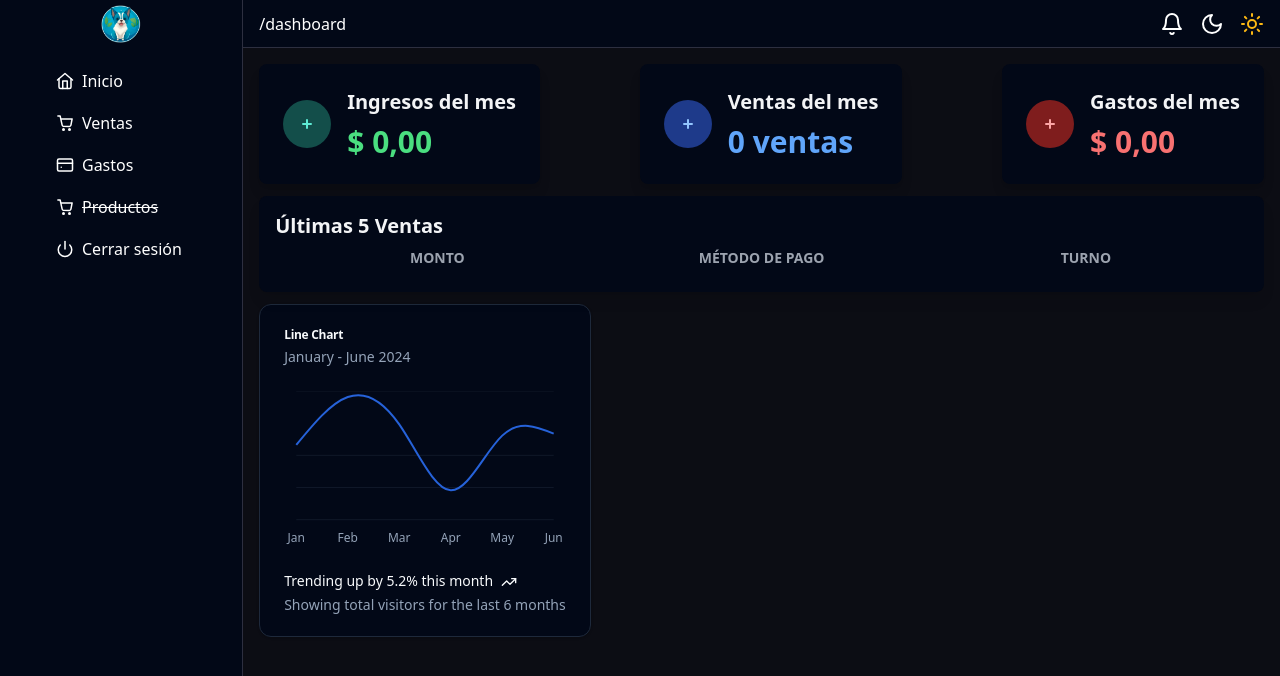
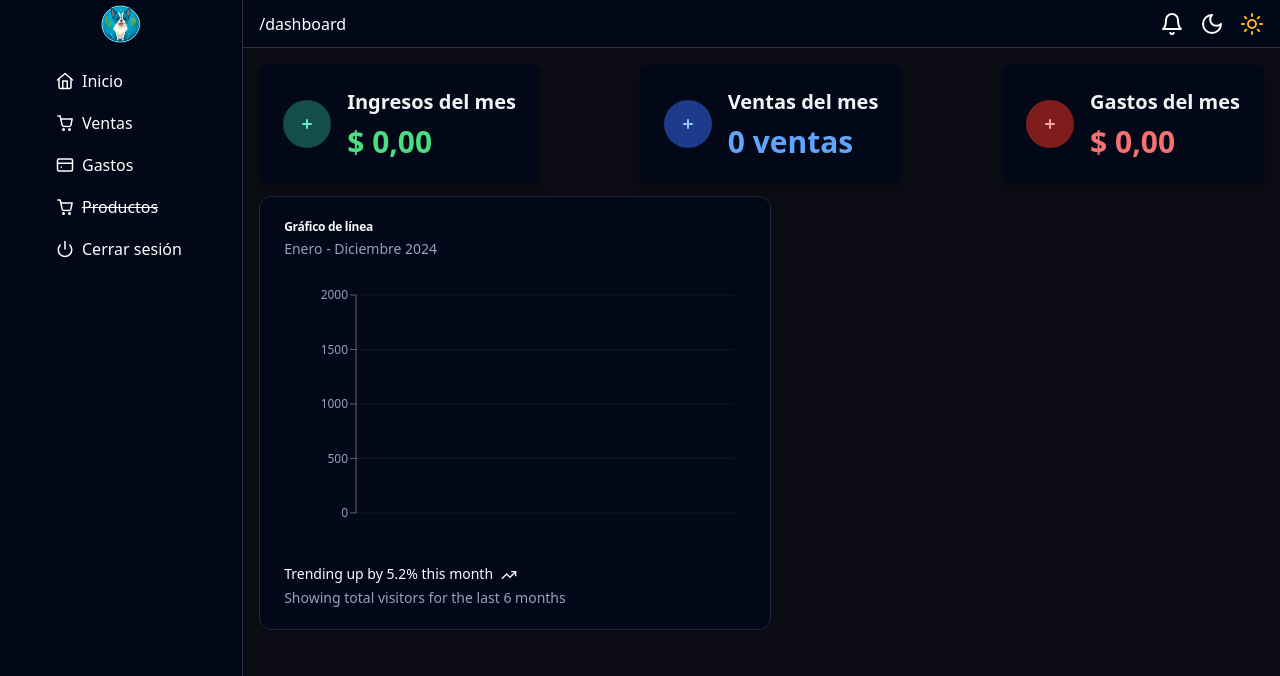
Before and after one commit to manuimfeld/bichitos-dashboard-react, a React (Vite) app: page / in a window 1280 px wide. Shown: the top 676 px of the page. Built offline with nearby package versions, Linux system fonts and the light colour scheme.

Commit message:
add line chart sales year

```diff
--- a/src/hooks/useDashboardData.ts
+++ b/src/hooks/useDashboardData.ts
@@ -5,6 +5,7 @@ const useDashboardData = () => {
   const {
     salesToday,
     salesMonth,
+    salesYear,
     expensesMonth,
     error,
     loadingToday,
@@ -12,15 +13,18 @@ const useDashboardData = () => {
     dataLoaded,
     loadingAll,
     fetchAllData,
+    fetchAllSalesYear,
   } = useStore((state) => ({
     salesToday: state.salesToday,
     salesMonth: state.salesMonth,
+    salesYear: state.salesYear,
     expensesMonth: state.expensesMonth,
     error: state.error,
     loadingToday: state.loadingToday,
     loadingExpenses: state.loadingExpenses,
     dataLoaded: state.dataLoaded,
     loadingAll: state.loadingAll,
+    fetchAllSalesYear: state.fetchAllSalesYear,
     fetchAllData: state.fetchAllData,
   }));
 
@@ -37,6 +41,7 @@ const useDashboardData = () => {
     salesToday,
     salesMonth,
     expensesMonth,
+    salesYear,
     error,
     loadingToday,
     loadingExpenses,
--- a/src/pages/home/Home.tsx
+++ b/src/pages/home/Home.tsx
@@ -6,6 +6,7 @@ export const Home = () => {
   const {
     salesToday,
     salesMonth,
+    salesYear,
     expensesMonth,
     error,
     loadingToday,
@@ -40,7 +41,7 @@ export const Home = () => {
         loadingExpenses={loadingExpenses}
         loadingAll={loadingAll}
       />
-      <ChartSalesCount />
+      <ChartSalesCount data={salesYear} />
     </div>
   );
 };
--- a/src/pages/home/components/chartSalesCount.tsx
+++ b/src/pages/home/components/chartSalesCount.tsx
@@ -1,5 +1,5 @@
 import { TrendingUp } from "lucide-react";
-import { CartesianGrid, Line, LineChart, XAxis } from "recharts";
+import { CartesianGrid, Line, LineChart, XAxis, YAxis } from "recharts";
 import {
   Card,
   CardContent,
@@ -14,39 +14,53 @@ import {
   ChartTooltip,
   ChartTooltipContent,
 } from "@/components/ui/chart";
+import { format, parseISO } from "date-fns";
 export const description = "A line chart";
 const chartData = [
-  { month: "January", desktop: 186 },
-  { month: "February", desktop: 305 },
-  { month: "March", desktop: 237 },
-  { month: "April", desktop: 73 },
-  { month: "May", desktop: 209 },
-  { month: "June", desktop: 214 },
+  { month: "January", sales: 186 },
+  { month: "February", sales: 305 },
+  { month: "March", sales: 237 },
+  { month: "April", sales: 73 },
+  { month: "May", sales: 209 },
+  { month: "June", sales: 214 },
 ];
 const chartConfig = {
-  desktop: {
-    label: "Desktop",
+  sales: {
+    label: "Ventas",
     color: "hsl(var(--chart-1))",
   },
 } satisfies ChartConfig;
-export function ChartSalesCount() {
+export function ChartSalesCount({ data }) {
+  const getMonthName = (isoDate) => {
+    const date = parseISO(isoDate);
+    return format(date, "MMMM"); // 'MMMM' para el nombre completo del mes
+  };
+  const transformedData = data.map((item) => ({
+    ...item,
+    month: getMonthName(item.month),
+  }));
+
+  console.log(transformedData);
+
   return (
-    <Card>
+    <Card className="w-[40vw]">
       <CardHeader>
-        <CardTitle>Line Chart</CardTitle>
-        <CardDescription>January - June 2024</CardDescription>
+        <CardTitle>Gráfico de línea</CardTitle>
+        <CardDescription>Enero - Diciembre 2024</CardDescription>
       </CardHeader>
       <CardContent>
         <ChartContainer config={chartConfig}>
           <LineChart
             accessibilityLayer
-            data={chartData}
+            data={transformedData}
             margin={{
               left: 12,
               right: 12,
+              top: 12,
             }}
           >
             <CartesianGrid vertical={false} />
+            <YAxis domain={[0, 2000]} />
             <XAxis
               dataKey="month"
               tickLine={false}
@@ -54,14 +68,15 @@ export function ChartSalesCount() {
               tickMargin={8}
               tickFormatter={(value) => value.slice(0, 3)}
             />
+
             <ChartTooltip
               cursor={false}
               content={<ChartTooltipContent hideLabel />}
             />
             <Line
-              dataKey="desktop"
-              type="natural"
-              stroke="var(--color-desktop)"
+              dataKey="total_sales"
+              type="monotone"
+              stroke="var(--color-sales)"
               strokeWidth={2}
               dot={false}
             />
--- a/src/pages/home/components/dashboardSummary.tsx
+++ b/src/pages/home/components/dashboardSummary.tsx
@@ -235,7 +235,7 @@ export const DashboardSummary: React.FC<DashboardSummaryProps> = ({
           </p>
         </div>
       </div>
-      <div className="flex flex-col gap-4">
+      {/*  <div className="flex flex-col gap-4">
         <div className="bg-white dark:bg-[#020817] bg-opacity-20 shadow-lg rounded-lg p-4 backdrop-filter backdrop-blur-lg">
           <h2 className="text-xl font-semibold text-gray-800 dark:text-gray-100">
             Últimas 5 Ventas
@@ -267,7 +267,7 @@ export const DashboardSummary: React.FC<DashboardSummaryProps> = ({
             </tbody>
           </table>
         </div>
-      </div>
+      </div> */}
     </>
   );
 };
--- a/src/services/sales/sales.ts
+++ b/src/services/sales/sales.ts
@@ -27,6 +27,19 @@ export const getSalesMonth = async (): Promise<SalesSummary> => {
   }
 };
 
+export const getSalesYear = async (): Promise<Sale[]> => {
+  try {
+    const response = await axios.get(
+      `${API_URL}/sales/summary/year`,
+      getApiHeaders()
+    );
+    return response.data as Sale[];
+  } catch (error) {
+    console.error("Error fetching sales", error);
+    throw error;
+  }
+};
+
 interface DeleteSaleParams {
   sale_id: number;
 }
--- a/src/store/store.ts
+++ b/src/store/store.ts
@@ -1,5 +1,9 @@
 import { create } from "zustand";
-import { getSalesMonth, getSalesToday } from "@/services/sales/sales";
+import {
+  getSalesMonth,
+  getSalesToday,
+  getSalesYear,
+} from "@/services/sales/sales";
 import { getExpensesMonth } from "@/services/expenses/expenses";
 import { StoreState } from "@/types/store";
 
@@ -7,6 +11,7 @@ const useStore = create<StoreState>((set) => ({
   salesToday: [],
   salesMonth: { total_sales: null, total_sales_count: 0 },
   expensesMonth: { total_expenses_amount: null, total_expenses_count: 0 },
+  salesYear: [],
   error: null,
   loadingToday: false,
   loadingExpenses: false,
@@ -37,6 +42,18 @@ const useStore = create<StoreState>((set) => ({
       set({ loadingAll: false });
     }
   },
+  fetchAllSalesYear: async () => {
+    set({ loadingAll: true, error: null });
+    try {
+      const data = await getSalesYear();
+      set({ salesYear: data });
+    } catch (error) {
+      set({ error: "Error fetching all sales" });
+      throw error;
+    } finally {
+      set({ loadingAll: false });
+    }
+  },
   fetchExpensesMonth: async () => {
     set({ loadingExpenses: true, error: null });
     try {
@@ -57,12 +74,15 @@ const useStore = create<StoreState>((set) => ({
       error: null,
     });
     try {
-      const [salesToday, salesMonth, expensesMonth] = await Promise.all([
-        getSalesToday(),
-        getSalesMonth(),
-        getExpensesMonth(),
-      ]);
-      set({ salesToday, salesMonth, expensesMonth });
+      const [salesToday, salesMonth, salesYear, expensesMonth] =
+        await Promise.all([
+          getSalesToday(),
+          getSalesMonth(),
+          getSalesYear(),
+          getExpensesMonth(),
+        ]);
+
+      set({ salesToday, salesMonth, salesYear, expensesMonth });
     } catch (error) {
       set({ error: "Error fetching data" });
       throw error;
--- a/src/types/store.d.ts
+++ b/src/types/store.d.ts
@@ -4,6 +4,7 @@ import { Sale, SalesSummary } from "./sales";
 interface StoreState {
   salesToday: Sale[];
   salesMonth: SalesSummary;
+  salesYear: [];
   expensesMonth: ExpensesSummary;
   error: string | null;
   loadingToday: boolean;
@@ -13,5 +14,6 @@ interface StoreState {
   fetchSalesToday: () => Promise<void>;
   fetchExpensesMonth: () => Promise<void>;
   fetchAllSalesMonth: () => Promise<void>;
+  fetchAllSalesYear: () => Promise<void>;
   fetchAllData: () => Promise<void>;
 }
```
